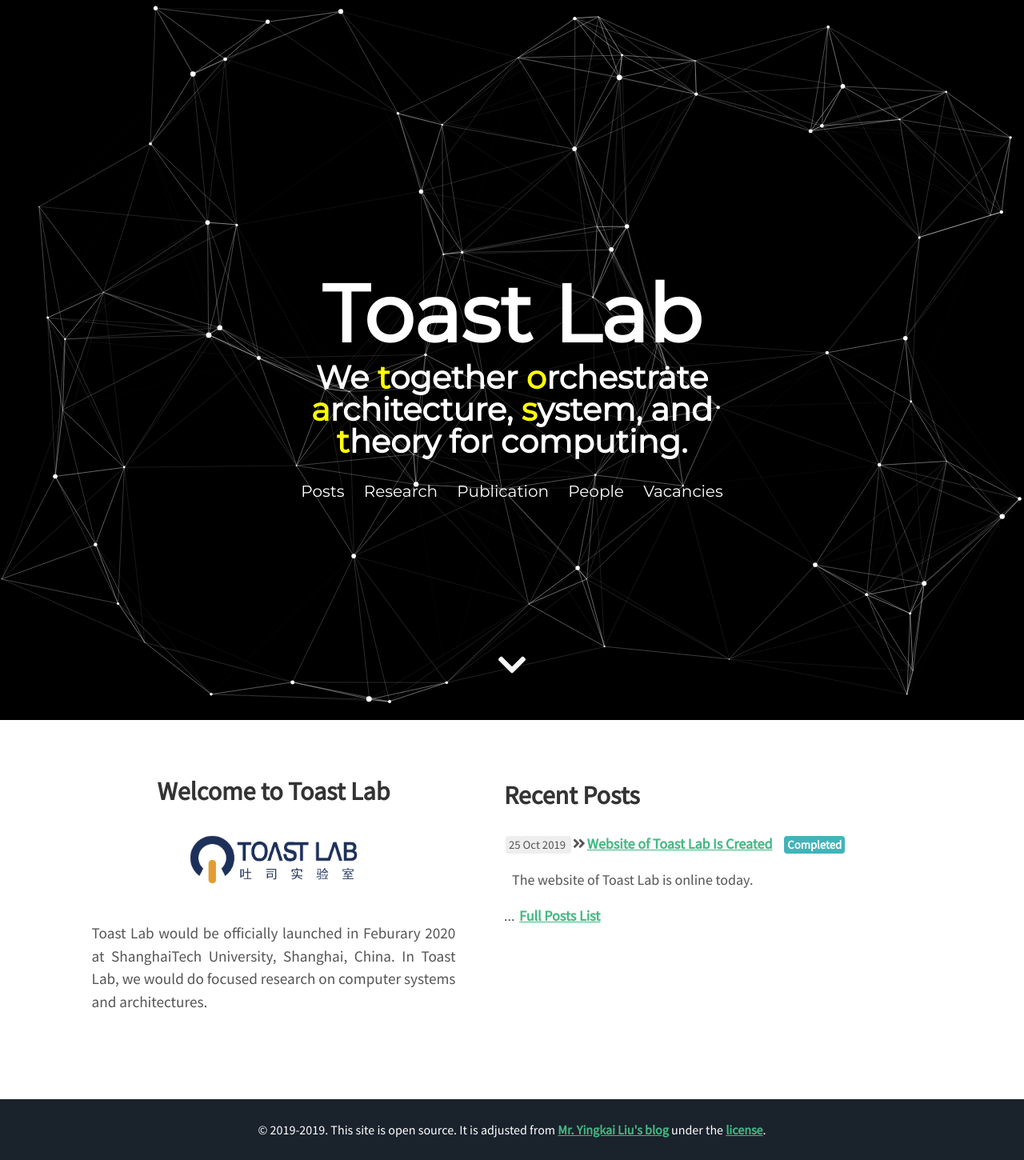
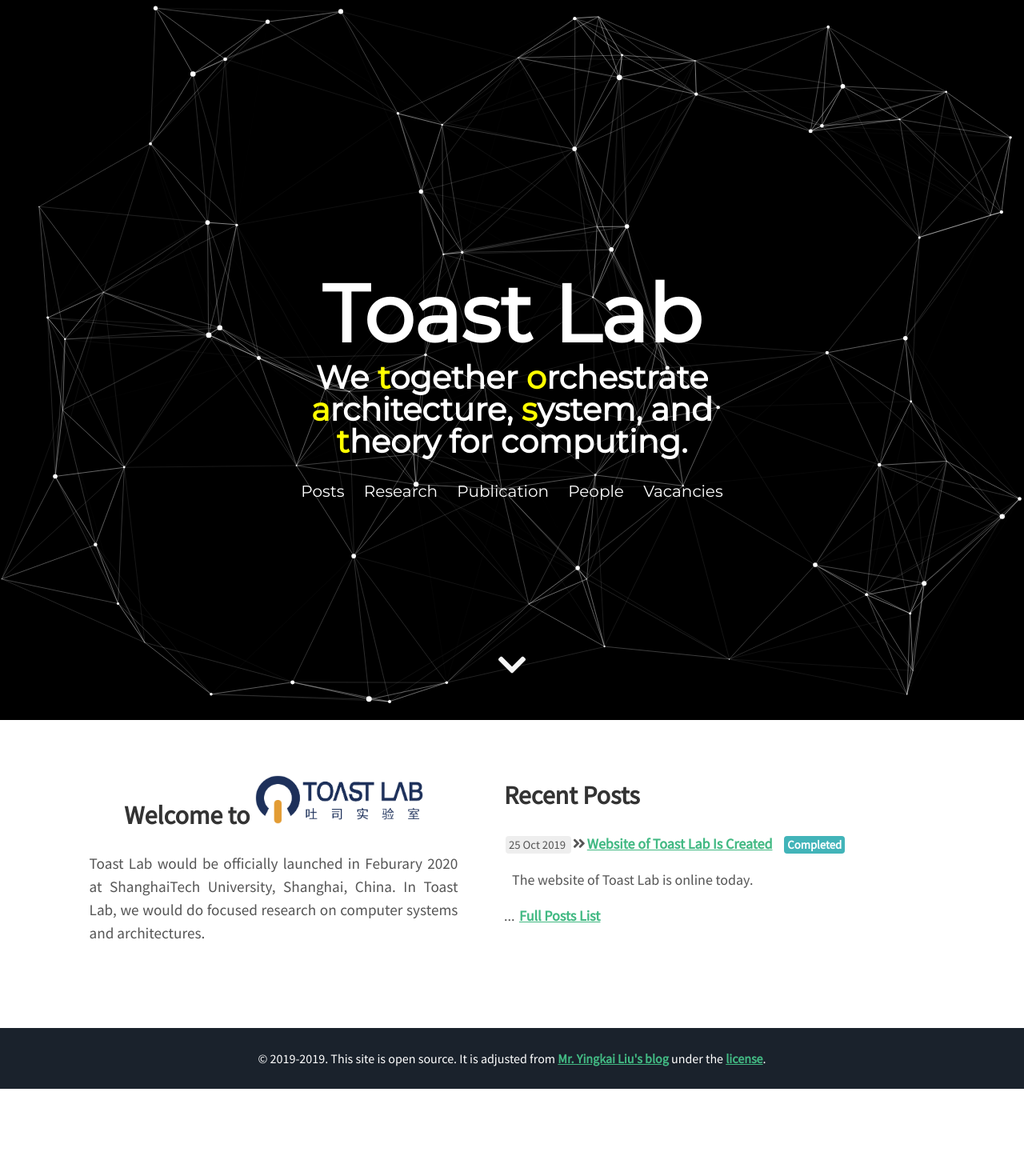
Before and after one commit to toast-lab/toast-lab.github.io, a Jekyll site: the page built from index.html, in a window 1280 px wide. Shown: the whole page at 80% size. Built offline with Jekyll 4.4.1, drawn with Linux system fonts in a browser that asks for light colours; nearby versions of some CDN libraries; after the commit the page ends 1361 px from its top, so only the background shows below that.

Commit message:
together

```diff
--- a/index.html
+++ b/index.html
@@ -2,11 +2,8 @@
 layout: home
 ---
 <div class="user-details">
-<h2>Welcome to Toast Lab</h2>
-<table>
-<tr><td valign="bottom"><img src="./about/logo.png" alt="The Logo of Toast Lab" width="210"></td></tr>
-<tr><td><p style="text-align: justify;">Toast Lab would be officially launched in Feburary 2020 at ShanghaiTech University, Shanghai, China. In Toast Lab, we would do focused research on computer systems and architectures. </p></td></tr>
-</table>
+<h2>Welcome to <img src="./about/logo.png" alt="The Logo of Toast Lab" width="210"></h2>
+<p style="text-align: justify;">Toast Lab would be officially launched in Feburary 2020 at ShanghaiTech University, Shanghai, China. In Toast Lab, we would do focused research on computer systems and architectures. </p>
 </div>
 
 <div class="permlinks">
```
